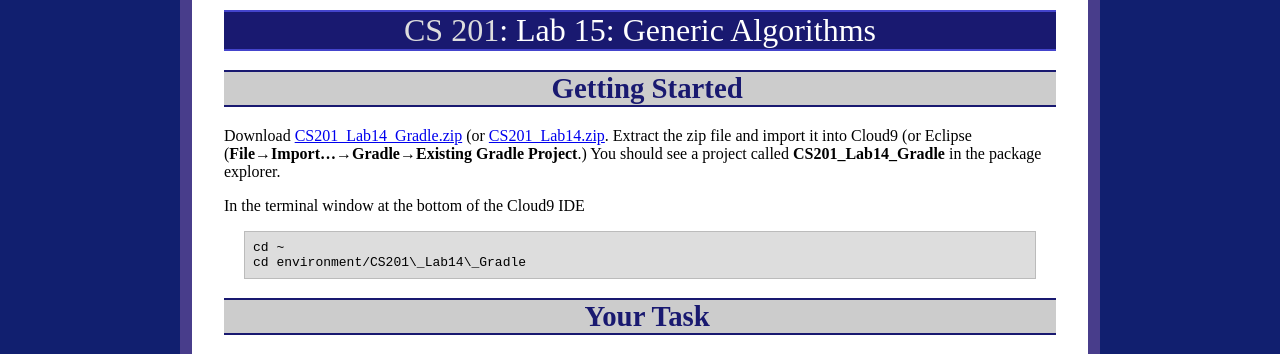
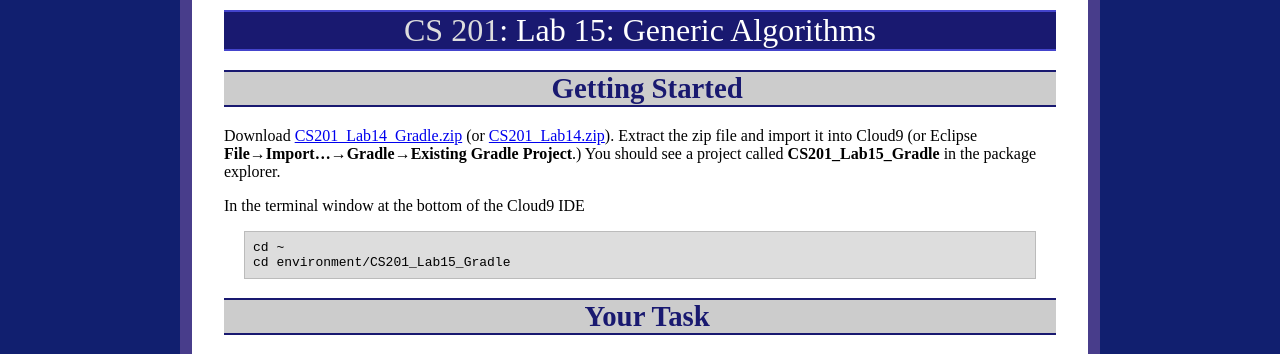
Before and after one commit to ycpcs/cs201-spring2020, a Jekyll site: the page built from labs/lab15.md, in a window 1280 px wide. Shown: the top 354 px of the page. Built offline with Jekyll 4.4.1, drawn with Linux system fonts in a browser that asks for light colours.

Commit message:
fix lab 14 and 15
fix lab 14 and 15

```diff
--- a/labs/lab15.md
+++ b/labs/lab15.md
@@ -6,12 +6,12 @@ title: "Lab 15: Generic Algorithms"
 Getting Started
 ===============
 
-Download [CS201\_Lab14\_Gradle.zip](gradle_src/CS201_Lab14_Gradle.zip) (or [CS201\_Lab14.zip](CS201_Lab14.zip). Extract the zip file and import it into Cloud9 (or Eclipse (**File&rarr;Import...&rarr;Gradle&rarr;Existing Gradle Project**.) You should see a project called **CS201\_Lab14\_Gradle** in the package explorer.
+Download [CS201\_Lab14\_Gradle.zip](gradle_src/CS201_Lab14_Gradle.zip) (or [CS201\_Lab14.zip](CS201_Lab14.zip)). Extract the zip file and import it into Cloud9 (or Eclipse **File&rarr;Import...&rarr;Gradle&rarr;Existing Gradle Project**.) You should see a project called **CS201\_Lab15\_Gradle** in the package explorer.
 
 In the terminal window at the bottom of the Cloud9 IDE
 
     cd ~
-    cd environment/CS201\_Lab14\_Gradle
+    cd environment/CS201_Lab15_Gradle
 
 <!--
 Download [CS201\_Lab15.zip](CS201_Lab15.zip). Import it into Eclipse (**File&rarr;Import...&rarr;Existing Projects into Workspace&rarr;Archive File**.) You should see a project called **CS201\_Lab15** in the package explorer.
```
Also changed, not shown: labs/lab14.md (+2 -2 lines).
